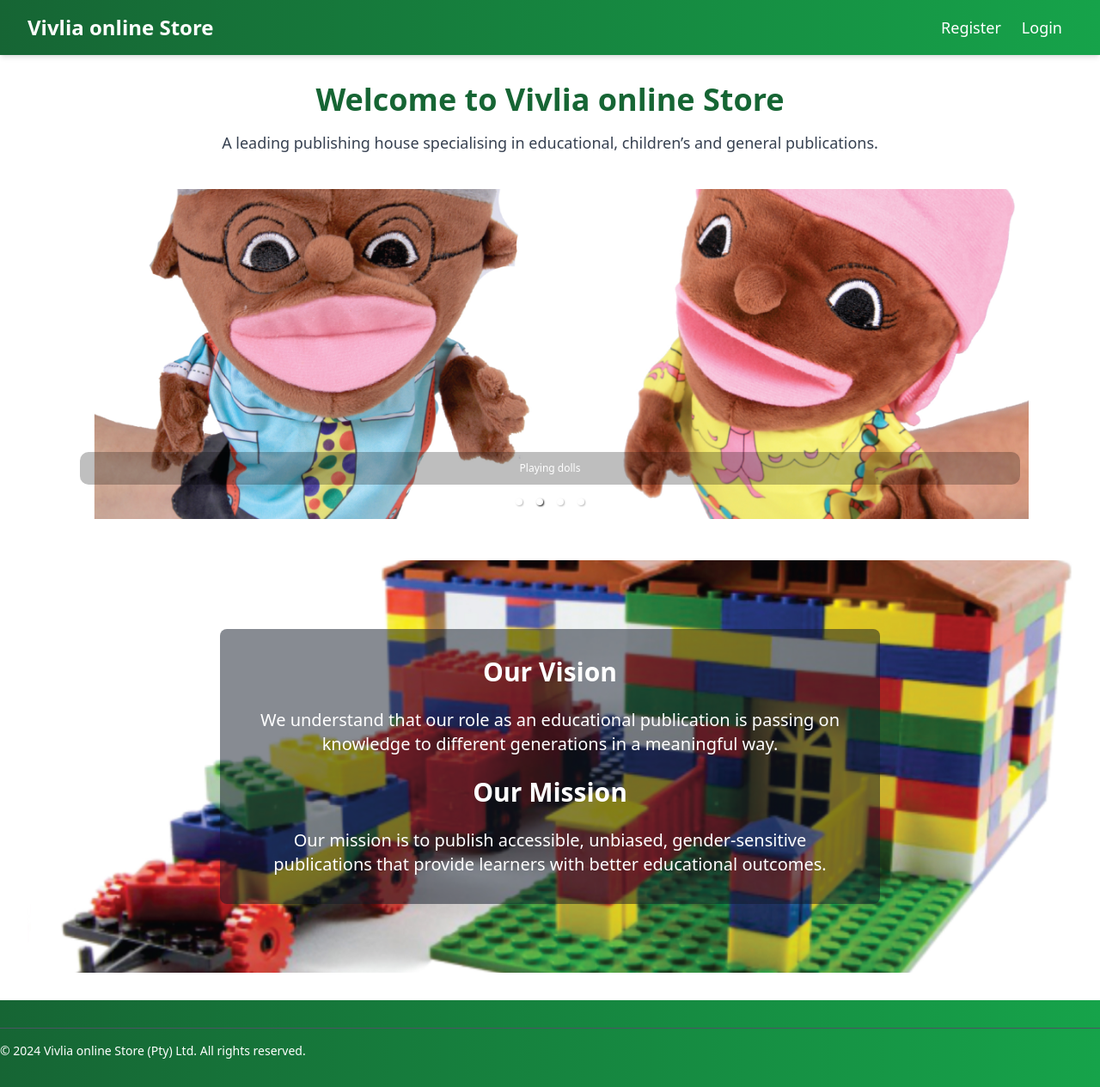
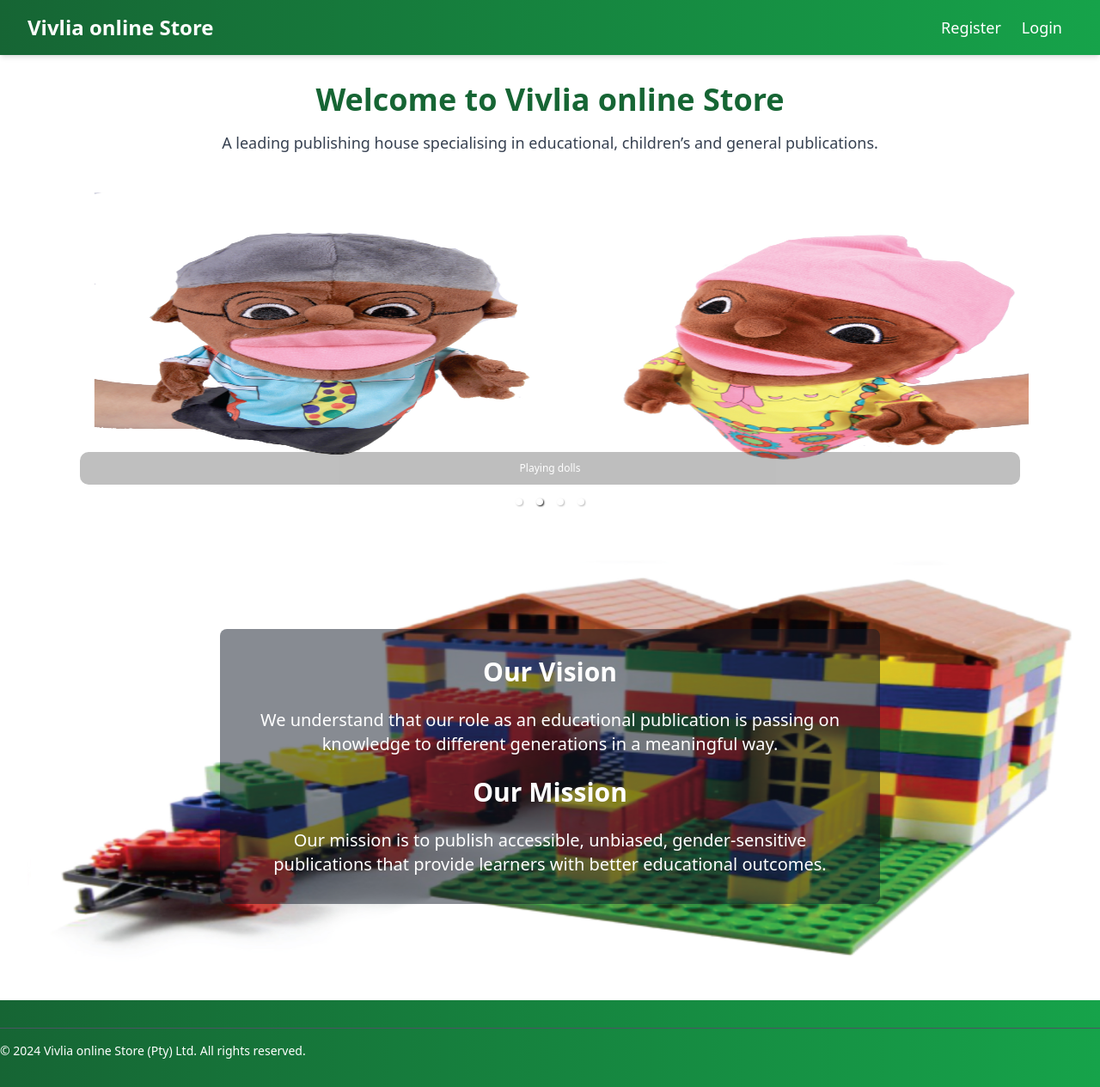
Before and after one commit to Tshephodave/Server, a React (Create React App) app in the folder Marketing-web/: page / in a window 1280 px wide. Shown: the whole page at 86% size. Built offline with nearby package versions, Linux system fonts and the light colour scheme.

Commit message:
Update Home.js

```diff
--- a/Marketing-web/src/pages/Home.js
+++ b/Marketing-web/src/pages/Home.js
@@ -23,25 +23,25 @@ const Home = () => {
         className="mb-12"
       >
         <div className="relative h-64 md:h-96">
-          <img className="w-full h-full object-cover" src={design} alt="Design" />
+          <img className="w-full h-full object-fit" src={design} alt="Design" />
           <p className="legend bg-green-800 text-white bg-opacity-75 p-2 rounded">Learning Games</p>
         </div>
         <div className="relative h-64 md:h-96">
-          <img className="w-full h-full object-cover" src={dolls} alt="Dolls" />
+          <img className="w-full h-full object-fit" src={dolls} alt="Dolls" />
           <p className="legend bg-blue-800 text-white bg-opacity-75 p-2 rounded">Playing dolls</p>
         </div>
         <div className="relative h-64 md:h-96">
-          <img className="w-full h-full object-cover" src={ambulance} alt="Ambulance" />
+          <img className="w-full h-full object-fit" src={ambulance} alt="Ambulance" />
           <p className="legend bg-blue-800 text-white bg-opacity-75 p-2 rounded">Ambulance</p>
         </div>
         <div className="relative h-64 md:h-96">
-          <img className="w-full h-full object-cover" src={helicopter} alt="Helicopter" />
+          <img className="w-full h-full object-fit" src={helicopter} alt="Helicopter" />
           <p className="legend bg-blue-800 text-white bg-opacity-75 p-2 rounded">Helicopter </p>
         </div>
       </Carousel>
 
       <section className="relative py-20">
-        <img src={logistics} alt="Logistics" className="absolute inset-0 w-full h-full object-cover" />
+        <img src={logistics} alt="Logistics" className="absolute inset-0 w-full h-full object-fit" />
         <div className="relative bg-gray-900 bg-opacity-50 p-8 rounded-lg text-center text-white max-w-3xl mx-auto">
           <h2 className="text-3xl font-bold mb-6">Our Vision</h2>
           <p className="text-xl mb-6">We understand that our role as an educational publication is passing on knowledge to different generations in a meaningful way.</p>
```
